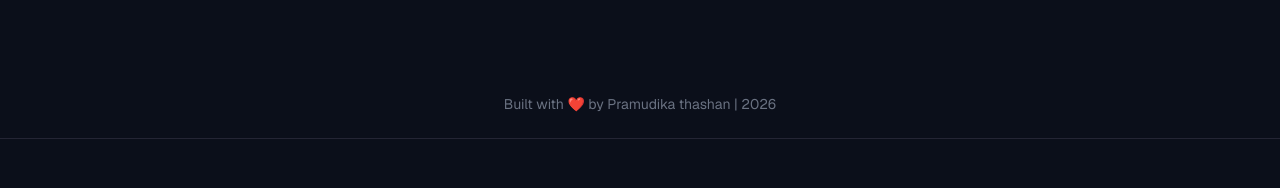
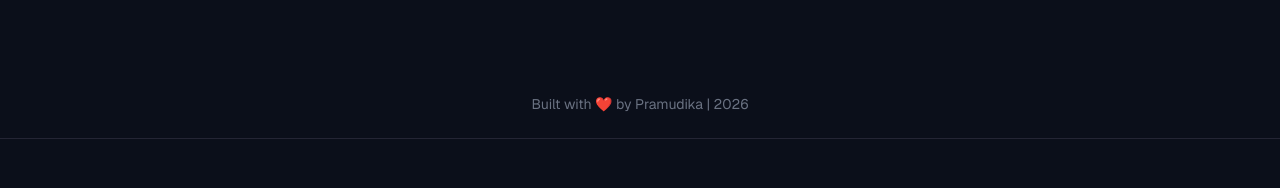
Before and after one commit to Akesha25317/wakeupsmart-2004, a Next.js app: page / in a window 1280 px wide. Shown: the part 7444-7632 px from the top of the page. Built offline with nearby package versions, Linux system fonts and the light colour scheme.

Commit message:
fix: update author name in footer
Updated author name to remove extra detail for brevity.

Co-authored-by: Akesha25317 <316749741+Akesha25317@users.noreply.github.com>

```diff
--- a/app/page.tsx
+++ b/app/page.tsx
@@ -27,7 +27,7 @@ export default function Page() {
         <WhyNinety />
         <SleepInsights />
 <footer className="text-center py-6 text-gray-500 text-sm">
-  Built with ❤️ by Pramudika thashan  | 2026
+  Built with ❤️ by Pramudika | 2026
 </footer>
       </main>
       <SiteFooter />
```
